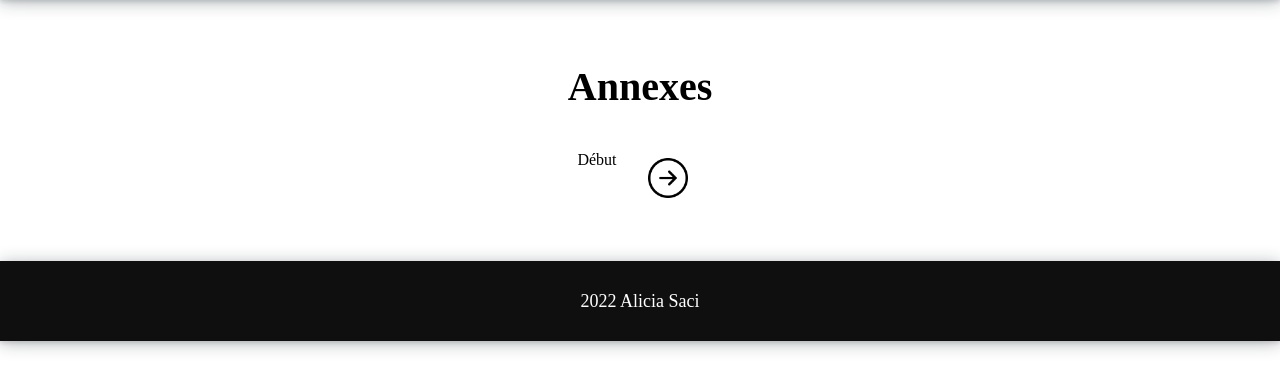
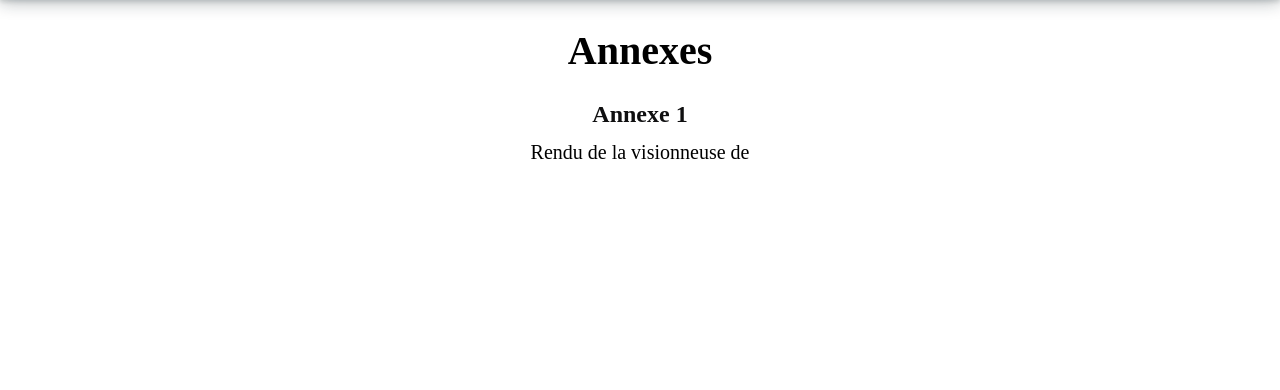
Before and after one commit to Aliciasaci/Rapport_stage, a PHP site: page /annexes.php in a window 1280 px wide. Shown: the part 60-450 px from the top of the page. Run offline with PHP 8.4, Linux system fonts and the light colour scheme.

Commit message:
mise à jour

```diff
--- a/annexes.php
+++ b/annexes.php
@@ -13,16 +13,16 @@
 <body>
     <?php include_once("header.php") ?>
     <main>
-        <div id="main-content">
-            <section>
-                <h1 class="big-title">Annexes</h1>
-            </section>
+        <div id="annexes-content">
+            <h1 class="big-title">Annexes</h1>
+
             <div>
-                <a href="index.php" class="pagination-section"><span>Début</span><img id="next" src="images/right.png" rel="next"></a>
+                <h2>Annexe 1</h2>
+                <p>Rendu de la visionneuse de </p>
             </div>
         </div>
     </main>
-    <?php include_once("footer.php") ?>
+    <!-- <?php include_once("footer.php") ?> -->
 </body>
 
 </html>
--- a/style/style.css
+++ b/style/style.css
@@ -106,6 +106,16 @@ main #main-content {
   width: 50em;
   margin: auto;
   padding-top: 30px;
+}
+
+main #annexes-content {
+  width: 80%;
+  margin: auto;
+  text-align: center;
+}
+
+main #annexes-content img {
+  width: 100%;
 }
 
 main .big-title {
--- a/style/style.scss
+++ b/style/style.scss
@@ -85,6 +85,14 @@ main {
         width: 50em;
         margin: auto;
         padding-top: 30px;
+    }
+    #annexes-content{
+        width: 80%;
+        margin: auto;
+        text-align: center;
+        img{
+            width: 100%;
+        }
     }
     .big-title {
         // color: #fe5f55;
```
Also changed, not shown: missions.php (+9 -3 lines), 2 other files.
